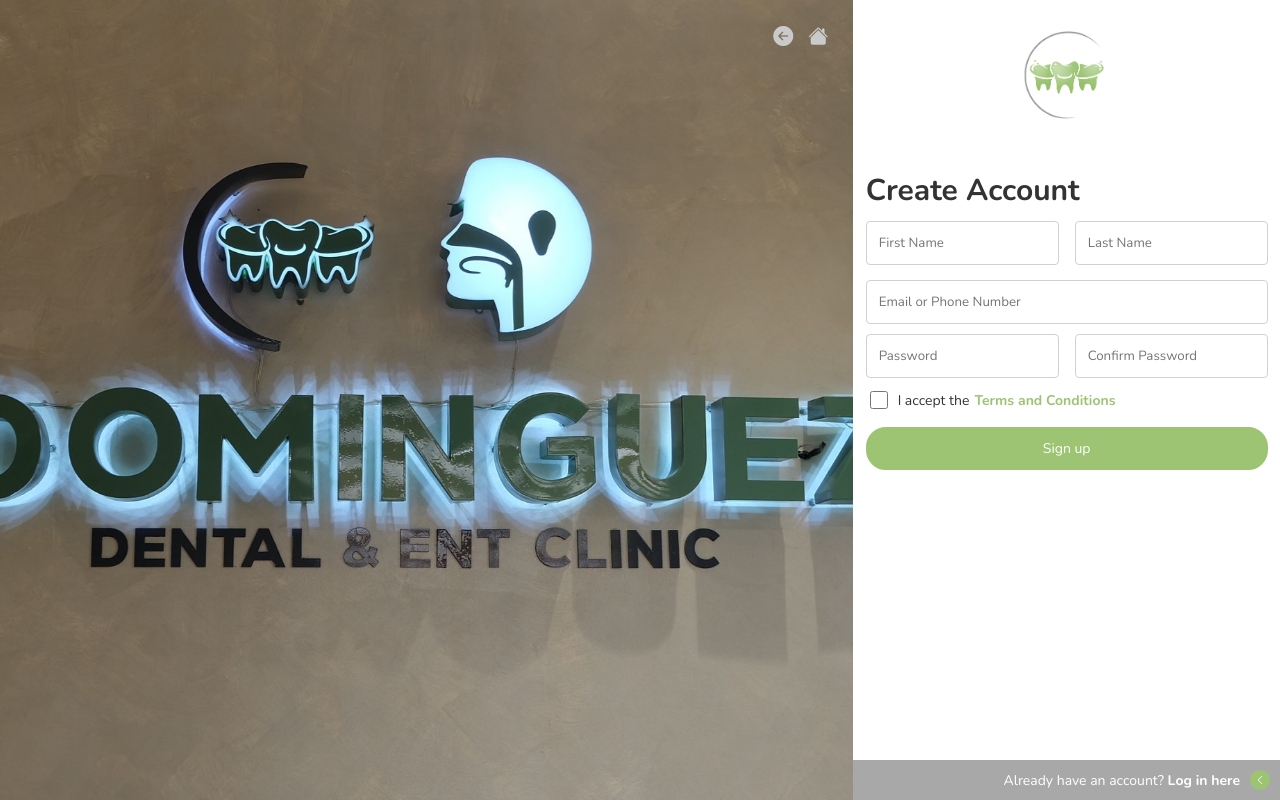
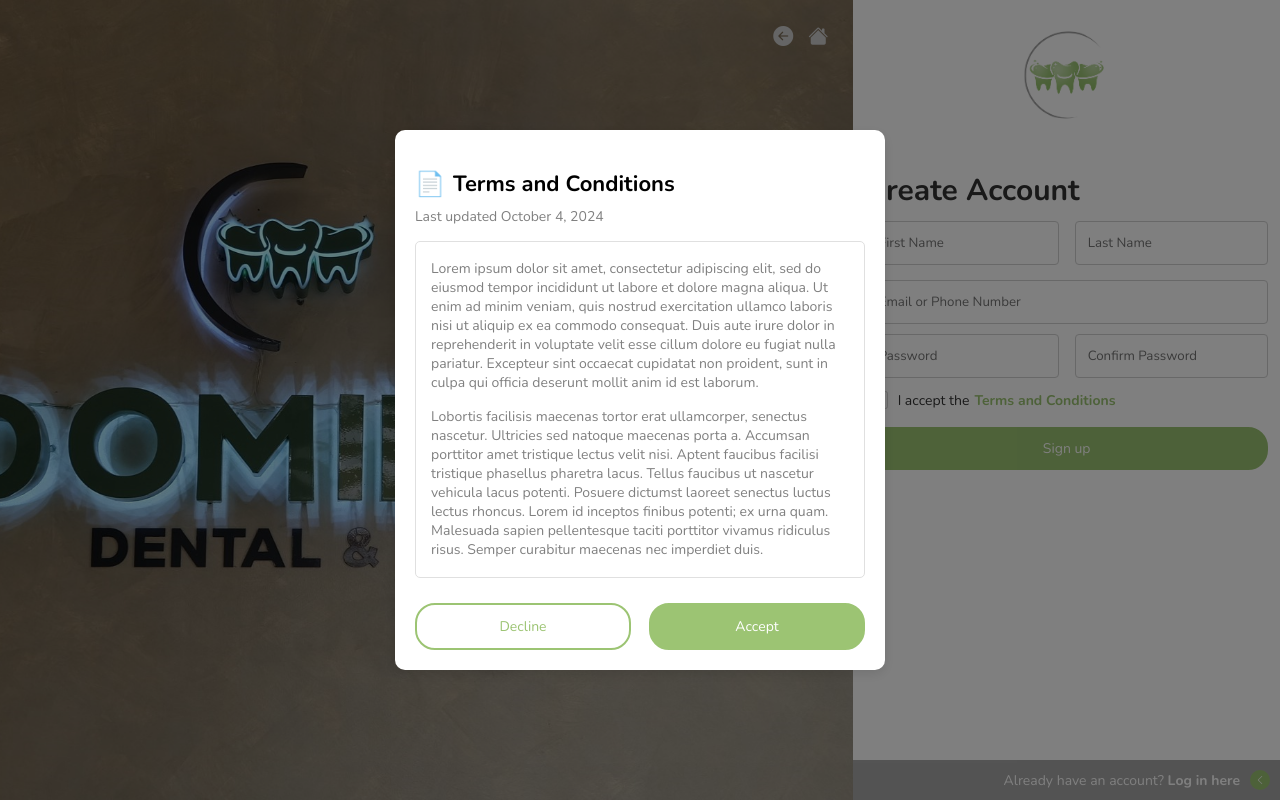
Before and after one commit to lansqt/powerpuff, a React (Vite) app: page /signup in a window 1280 px wide. Built offline with nearby package versions, Linux system fonts and the light colour scheme.

Commit message:
terms and conditions design done

```diff
--- a/src/frontend/Signup.jsx
+++ b/src/frontend/Signup.jsx
@@ -4,13 +4,16 @@
 import logo from '/src/assets/logo.png';
 import sideImage from '/src/assets/signage.jpg';
 import 'bootstrap-icons/font/bootstrap-icons.css';
+import Terms from './components/Terms';
 
 const Signup = () => {
-    const [isVisible, setIsVisible] = useState(true); // State to control visibility
-    const navigate = useNavigate(); // Initialize navigation function
+    const [isVisible, setIsVisible] = useState(true);
+    const [isModalOpen, setIsModalOpen] = useState(false);  // State to control modal visibility
+    const [termsAccepted, setTermsAccepted] = useState(false); // State for tracking if terms are accepted
+    const navigate = useNavigate();
 
     const handleClose = () => {
-        setIsVisible(false); // Hide the login container when exit button is clicked
+        setIsVisible(false);
     };
 
     const handleNextButtonClick = () => {
@@ -18,14 +21,28 @@
     };
 
     const handleBackClick = () => {
-        navigate(-1); // Go back to the previous page
+        navigate(-1);
     };
 
     const handleHomeClick = () => {
-        navigate('/'); // Navigate to the home page
+        navigate('/');
     };
 
-    if (!isVisible) return null; // If not visible, return null to remove the component from the DOM
+    const handleTermsClick = (e) => {
+        e.preventDefault(); // Prevent default link behavior
+        setIsModalOpen(true);  // Open the modal
+    };
+
+    const handleModalClose = () => {
+        setIsModalOpen(false);  // Close the modal
+    };
+
+    const handleAccept = () => {
+        setTermsAccepted(true);  // User accepts the terms
+        setIsModalOpen(false);   // Close the modal
+    };
+
+    if (!isVisible) return null;
 
     return (
         <div className="signup-page">
@@ -52,17 +69,22 @@
                         <input type="password" placeholder="Confirm Password" required />
                     </div>
                     <div className="checkbox-container">
-                        <input type="checkbox" id="remember-me" className="remember-me-checkbox" />
+                        <input type="checkbox" id="remember-me" className="remember-me-checkbox" disabled={!termsAccepted} />
                         <label htmlFor="remember-me" className="remember-me-label">I accept the</label>
-                        <a href="#" className="terms-and-conditions"><strong>Terms and Conditions</strong></a>
+                        <a href="#" className="terms-and-conditions" onClick={handleTermsClick}><strong>Terms and Conditions</strong></a>
                     </div>
-                    <button type="submit" className="signup-button">Sign up</button>
+                    <button type="submit" className="signup-button" disabled={!termsAccepted}>Sign up</button>
                 </form>
                 <div className="signup-footer">
                     <span>Already have an account? <strong>Log in here</strong></span>
                     <button className="next-button" onClick={handleNextButtonClick}><i class="bi bi-chevron-left"></i></button>
                 </div>
             </div>
+            <Terms
+                isOpen={isModalOpen}
+                onClose={handleModalClose}
+                onAccept={handleAccept}
+            />
         </div>
     );
 };
--- /dev/null
+++ b/src/frontend/components/Terms.jsx
@@ -0,0 +1,23 @@
+import React from 'react';
+import '../styles/Terms.css';
+
+const Terms = ({ onAccept, onDecline }) => {
+    return (
+        <div className="terms-modal">
+            <div className="terms-modal-content">
+                <h2>Terms and Conditions</h2>
+                <p>Last updated October 4, 2024</p>
+                <div className="terms-text">
+                    <p>Lorem ipsum dolor sit amet, consectetur adipiscing elit, sed do eiusmod tempor incididunt ut labore et dolore magna aliqua. Ut enim ad minim veniam, quis nostrud exercitation ullamco laboris nisi ut aliquip ex ea commodo consequat. Duis aute irure dolor in reprehenderit in voluptate velit esse cillum dolore eu fugiat nulla pariatur. Excepteur sint occaecat cupidatat non proident, sunt in culpa qui officia deserunt mollit anim id est laborum.</p>
+                    <p>Lobortis facilisis maecenas tortor erat ullamcorper, senectus nascetur. Ultricies sed natoque maecenas porta a. Accumsan porttitor amet tristique lectus velit nisi. Aptent faucibus facilisi tristique phasellus pharetra lacus. Tellus faucibus ut nascetur vehicula lacus potenti. Posuere dictumst laoreet senectus luctus lectus rhoncus. Lorem id inceptos finibus potenti; ex urna quam. Malesuada sapien pellentesque taciti porttitor vivamus ridiculus risus. Semper curabitur maecenas nec imperdiet duis.</p>
+                </div>
+                <div className="terms-buttons">
+                    <button className="decline" onClick={onDecline}>Decline</button>
+                    <button className="accept" onClick={onAccept}>Accept</button>
+                </div>
+            </div>
+        </div>
+    );
+};
+
+export default Terms;
--- /dev/null
+++ b/src/frontend/styles/Terms.css
@@ -0,0 +1,108 @@
+@import url('https://fonts.googleapis.com/css2?family=Nunito:wght@400;600;700&display=swap');
+@import url('https://fonts.googleapis.com/css2?family=Nunito:ital,wght@0,400;0,600;0,700;1,400;1,600;1,700&display=swap');
+
+/* Background Overlay */
+.terms-modal {
+    position: fixed;
+    top: 0;
+    left: 0;
+    width: 100%;
+    height: 100%;
+    background: rgba(0, 0, 0, 0.5);
+    display: flex;
+    justify-content: center;
+    align-items: center;
+    z-index: 1000;
+}
+
+/* Modal Container */
+.terms-modal-content {
+    background-color: white;
+    border-radius: 10px;
+    width: 450px; /* Slightly wider */
+    height: 500px; /* Moderate height */
+    padding: 20px;
+    box-shadow: 0px 4px 12px rgba(0, 0, 0, 0.1); /* Subtle shadow for depth */
+    font-family: 'Nunito', sans-serif;
+    display: flex;
+    flex-direction: column;
+}
+
+/* Modal Header */
+.terms-modal-content h2 {
+    font-size: 22px;
+    font-weight: bold;
+    margin-bottom: 5px;
+    display: flex;
+    align-items: center;
+}
+
+.terms-modal-content h2:before {
+    content: '📄';
+    font-size: 24px;
+    margin-right: 8px;
+}
+
+/* Last Updated Text */
+.terms-modal-content p {
+    font-size: 14px;
+    color: gray;
+    margin-top: 2px;
+    margin-bottom: 15px;
+}
+
+/* Terms Text */
+.terms-modal-content .terms-text {
+    font-size: 14px;
+    color: #333;
+    height: 305px; /* Adjusted to fit the new modal height */
+    overflow-y: auto;
+    border: 1px solid #e0e0e0; /* Light border around the content */
+    padding: 15px;
+    border-radius: 5px;
+    margin-bottom: 20px;
+}
+
+/* Buttons */
+.terms-buttons {
+    display: flex;
+    justify-content: space-between;
+    margin-top: auto; /* Push buttons to the bottom */
+}
+
+.terms-buttons button {
+    width: 48%;
+    padding: 12px;
+    border: 2px solid #9cc473;
+    border-radius: 20px;
+    background-color: white;
+    font-size: 14px;
+    font-family: 'Nunito', sans-serif;
+    cursor: pointer;
+    transition: background-color 0.3s ease;
+}
+
+.terms-buttons button:focus {
+    outline: none;
+}
+
+.terms-buttons button:hover {
+    background-color: #bad69e; /* Light green on hover */
+    border-color: #bad69e;
+    color: white;
+}
+
+/* Decline Button */
+.terms-buttons .decline {
+    color: #9cc473; /* Green text */
+}
+
+/* Accept Button */
+.terms-buttons .accept {
+    color: white;
+    background-color: #9cc473; /* Green background */
+}
+
+.terms-buttons .accept:hover {
+    background-color: #bad69e; /* Light green on hover */
+}
```
